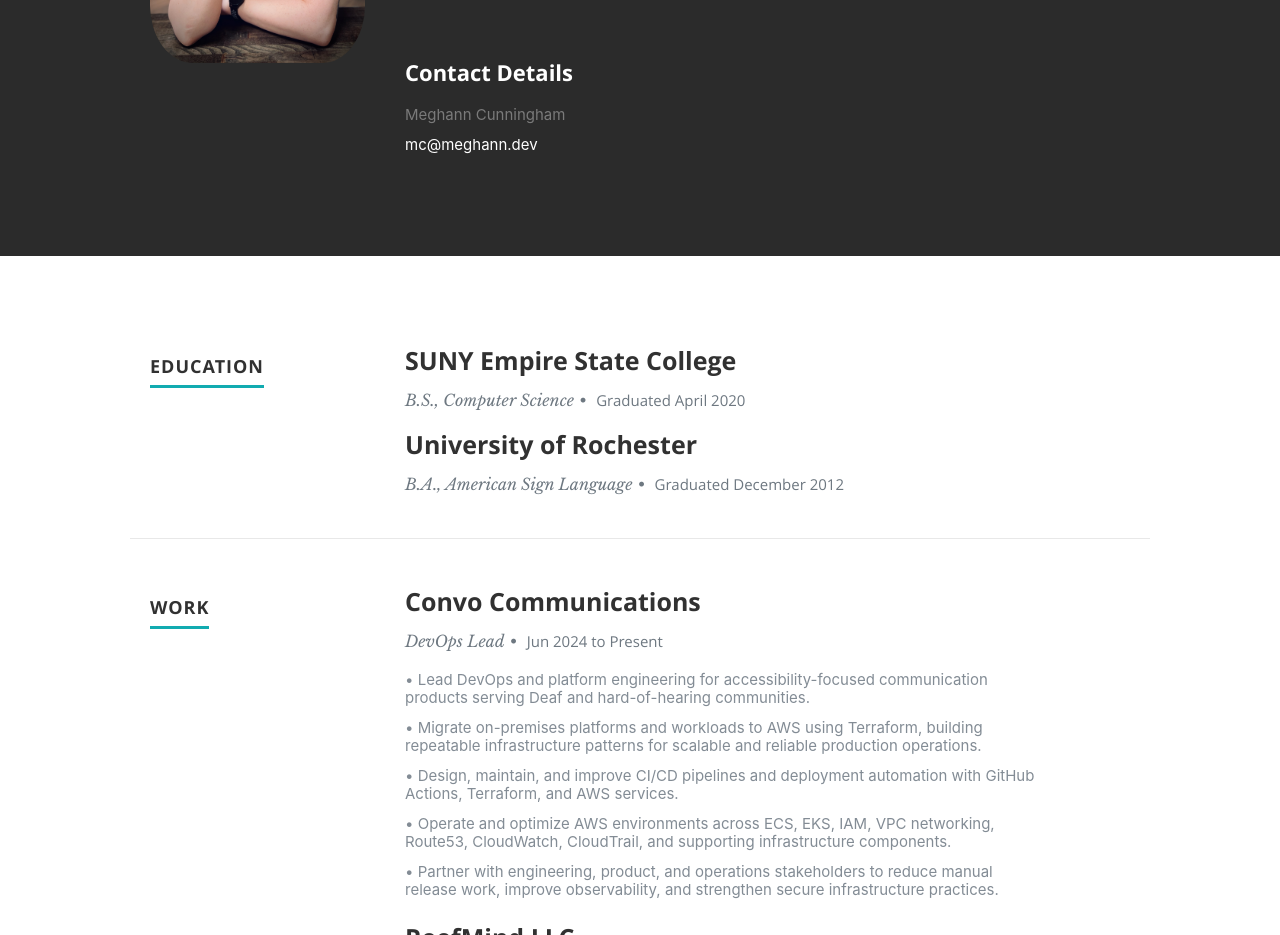
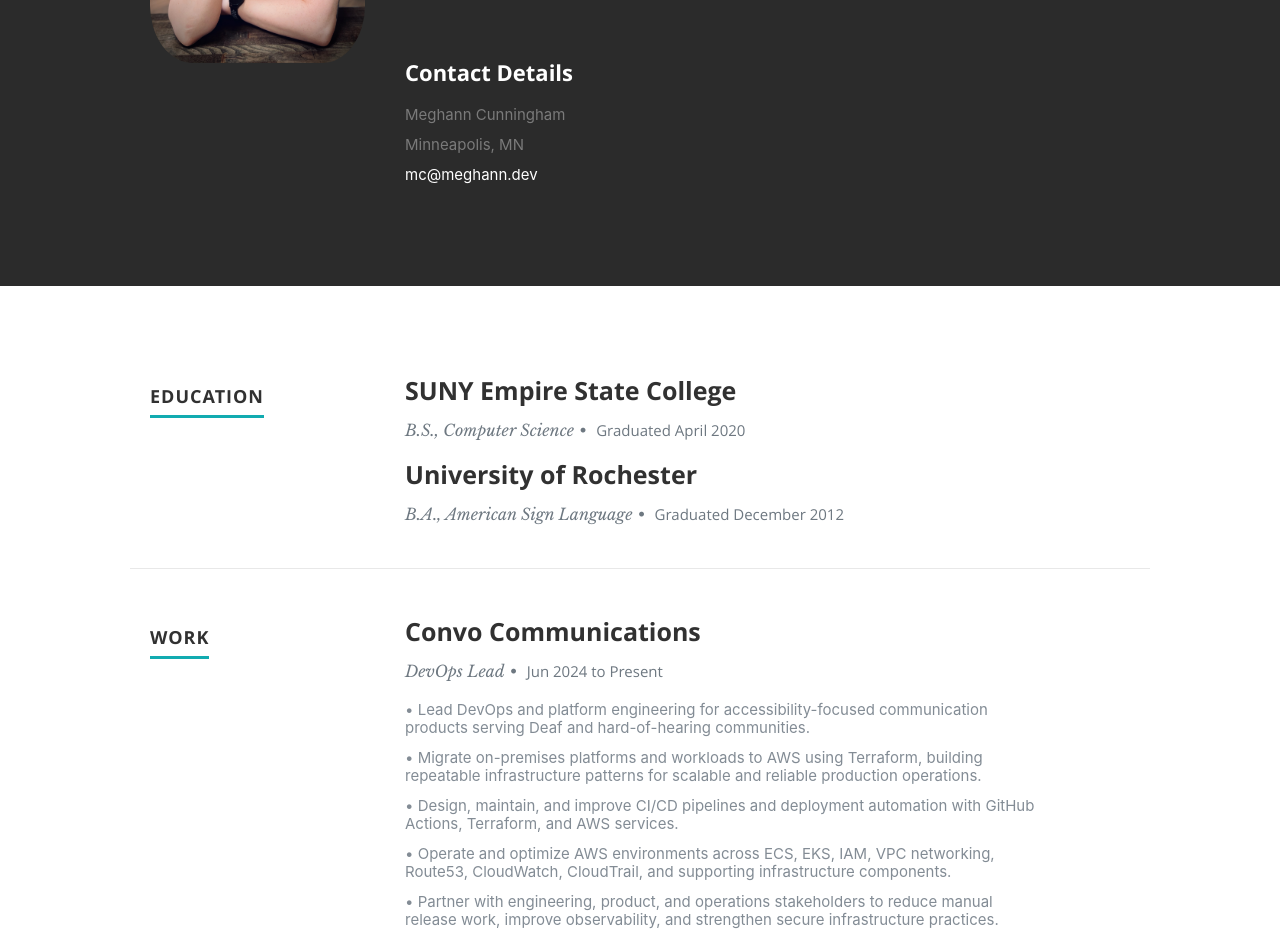
Before and after one commit to M3GH4NN/meghann-dev-app, a React (Create React App) app: page / in a window 1280 px wide. Shown: the part 1120-2055 px from the top of the page. Built offline with nearby package versions, Linux system fonts and the light colour scheme.

Commit message:
Update website location to Minneapolis
Show Minneapolis, MN in contact details and update the website resume text mirror. Add a regression test to prevent Saint Paul from reappearing.

```diff
--- a/src/components/About.js
+++ b/src/components/About.js
@@ -24,9 +24,9 @@ export default class About extends Component {
                   <h2>Contact Details</h2>
                   <p className="address">
                     <span>{resumeData.name}</span>
-                    {/* <br></br> */}
-                    {/* <span>{resumeData.address}</span> */}
-                    <br></br>
+                    <br />
+                    <span>{resumeData.address}</span>
+                    <br />
                     <a href={"mailto:" + resumeData.email}>
                       {resumeData.email}
                     </a>
--- a/src/components/resumeData.js
+++ b/src/components/resumeData.js
@@ -19,7 +19,7 @@ let resumeData = {
   ],
   aboutme:
     "I’m a DevOps and platform engineering leader focused on secure cloud infrastructure, CI/CD modernization, infrastructure-as-code, and scalable delivery systems. I’m currently DevOps Lead at Convo Communications, where I focus on migrating on-premises platforms and workloads to AWS using Terraform while supporting high-availability accessibility products. I also serve as Director of Engineering for ReefMind LLC and Miller Mind Solutions Inc., and as an individual contributor supporting Frontera Software’s AWS infrastructure on a contract basis.",
-  address: "Saint Paul, MN",
+  address: "Minneapolis, MN",
   email: "mc@meghann.dev",
   education: [
     {
```
Also changed, not shown: src/resume.txt, 1 other file (tests, documents, lock files or other folders).
